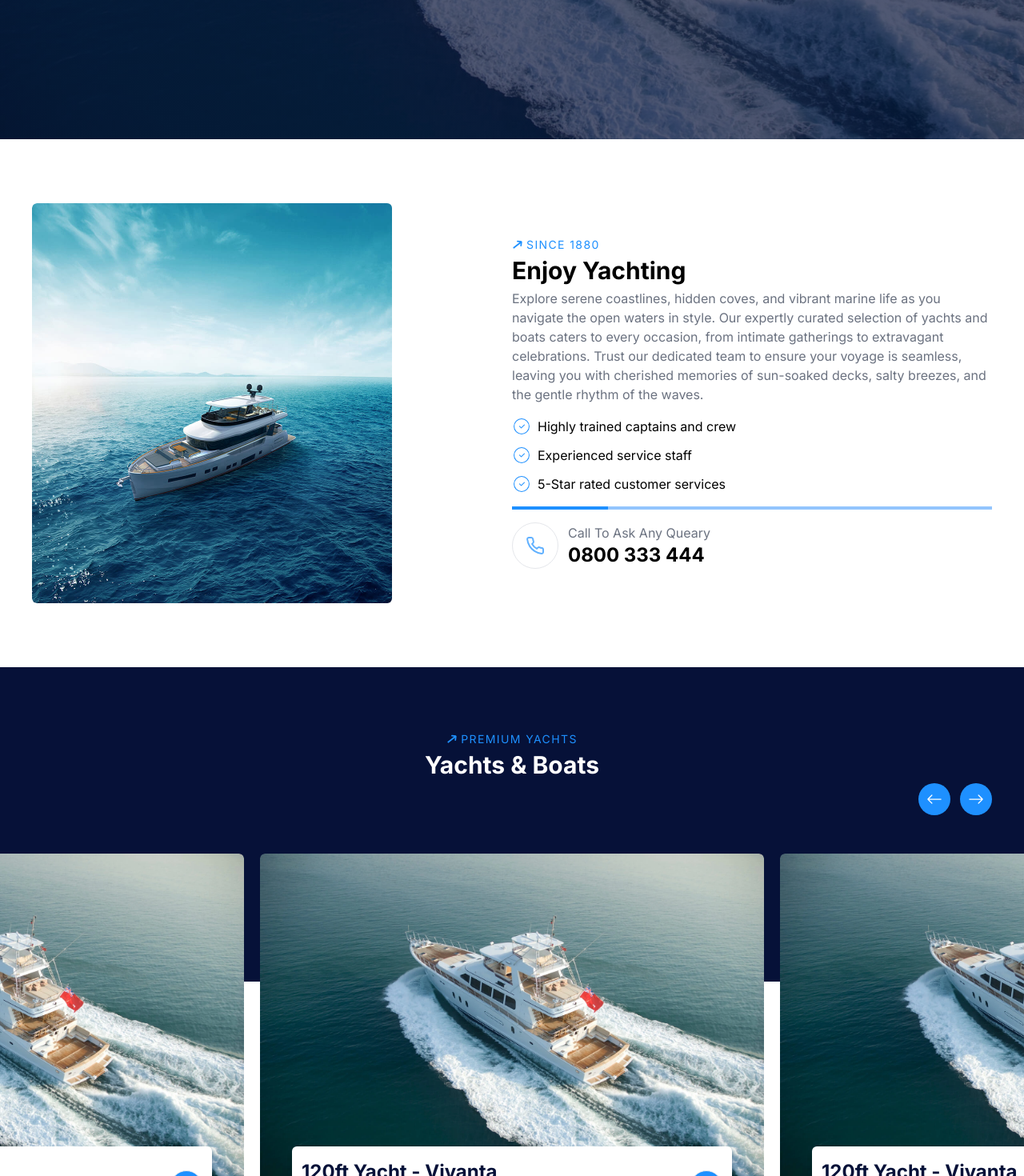
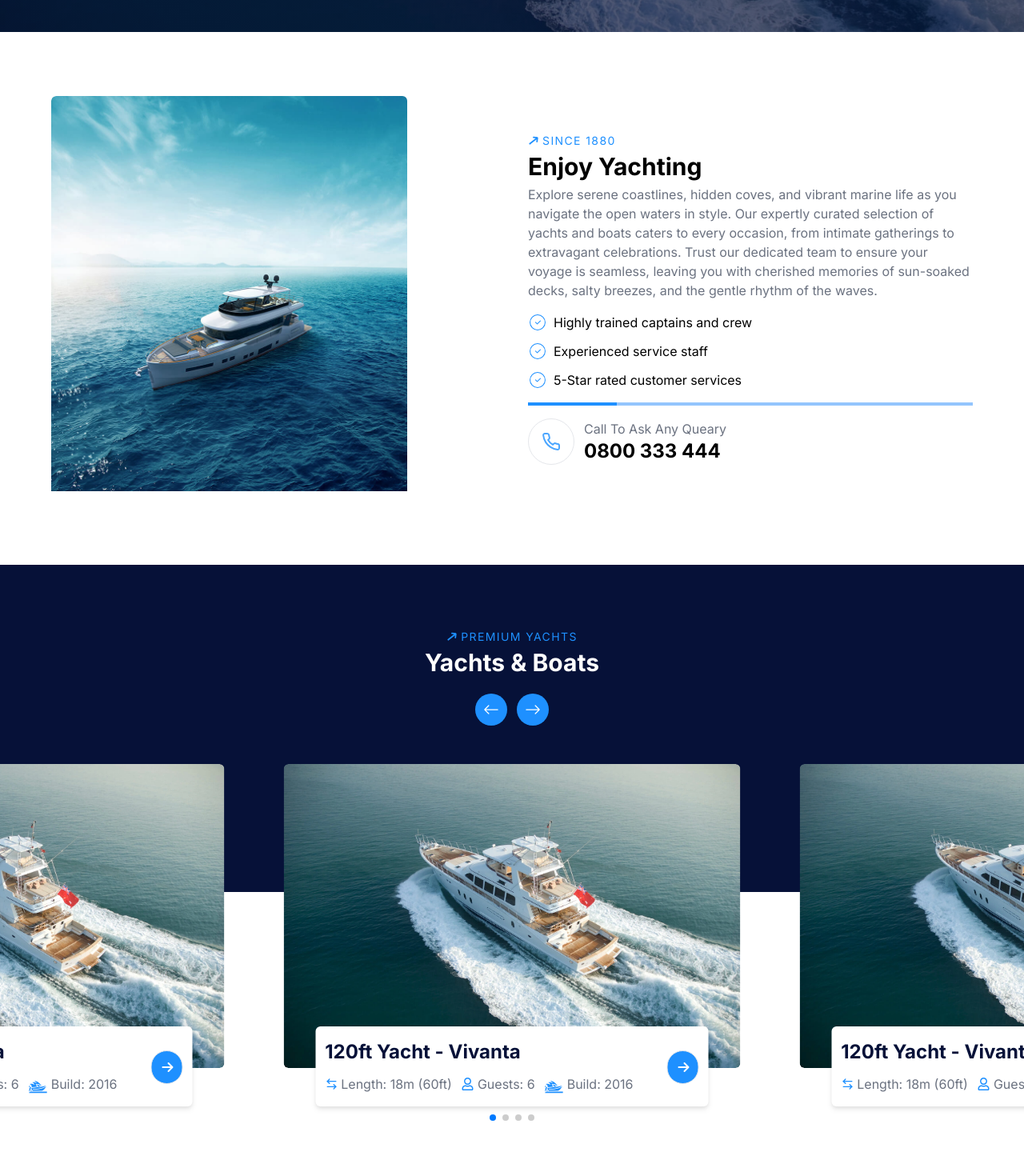
Before and after one commit to mdrobin45/yacht-renter, a Next.js app: page / in a window 1280 px wide. Shown: the part 680-2150 px from the top of the page at 80% size. Built offline with nearby package versions, Linux system fonts and the light colour scheme.

Commit message:
fix responsive issue

```diff
--- a/src/app/components/global/container/container.js
+++ b/src/app/components/global/container/container.js
@@ -1,6 +1,6 @@
 const Container = ({ children }) => {
    return (
-      <div className="w-[320px] md:w-[720px] lg:w-[1200px] mx-auto">
+      <div className="w-[320px] md:w-[720px] lg:px-6 lg:w-[1200px] mx-auto ">
          {children}
       </div>
    );
--- a/src/app/components/global/footer/contactCard/contactCard.js
+++ b/src/app/components/global/footer/contactCard/contactCard.js
@@ -18,7 +18,9 @@ const ContactCard = ({ icon, heading, text }) => {
       <div className="flex items-center gap-2">
          <div className="bg-primary rounded-full p-4">{renderIcon()}</div>
          <div>
-            <h2 className="text-xl font-bold text-white">{heading}</h2>
+            <h2 className="md:text-md text-xl font-bold text-white">
+               {heading}
+            </h2>
             <p className="text-gray-300">{text}</p>
          </div>
       </div>
--- a/src/app/components/global/footer/footer.js
+++ b/src/app/components/global/footer/footer.js
@@ -8,7 +8,7 @@ const Footer = () => {
    return (
       <section className="bg-secondary pt-32 pb-7">
          <Container>
-            <div className="flex flex-col md:flex-row md:items-center gap-y-4 md:gap-y-0 justify-between border-blue-950 border-2 rounded-md p-6">
+            <div className="flex flex-col md:flex-row md:items-center gap-y-4 md:gap-x-4 md:gap-y-0 justify-between border-blue-950 border-2 rounded-md p-6">
                <ContactCard
                   icon="phone"
                   heading="Call Now"
--- a/src/app/components/global/header/header.js
+++ b/src/app/components/global/header/header.js
@@ -6,7 +6,7 @@ import logoDark from "/public/images/logo-dark.svg";
 
 const Header = () => {
    return (
-      <section className="border-b">
+      <section className="border-b hidden">
          <Container className="border">
             <div className="flex py-6 items-center justify-between">
                <div>
--- a/src/app/components/homeComponents/about/about.js
+++ b/src/app/components/homeComponents/about/about.js
@@ -8,17 +8,17 @@ import aboutThumbnail from "/public/images/about4.jpg";
 const About = () => {
    return (
       <Container>
-         <section className="flex flex-col md:flex-row items-center justify-between py-20">
-            <div className="w-full md:w-2/4 pb-6 md:pb-0 overflow-hidden rounded-md">
+         <section className="flex flex-col lg:flex-row items-center justify-between py-20 gap-x-10">
+            <div className="w-full lg:w-2/4 pb-6 md:pb-0 overflow-hidden rounded-md">
                <Image
-                  className="rounded-md hover:scale-95 duration-300 transition-all"
+                  className="rounded-md w-full lg:w-[80%] pb-3 hover:scale-95 duration-300 transition-all"
                   width={450}
                   height={600}
                   src={aboutThumbnail.src}
                   alt="about"
                />
             </div>
-            <div className="w-full md:w-2/4">
+            <div className="w-full lg:w-2/4">
                <SubHeading>SINCE 1880</SubHeading>
                <h2 className="text-h2 font-bold">Enjoy Yachting</h2>
                <p className="text-gray-500">
--- a/src/app/components/homeComponents/activities/activities.js
+++ b/src/app/components/homeComponents/activities/activities.js
@@ -7,11 +7,11 @@ import paraSailingImg from "/public/images/para-sailing.jpg";
 
 const Activities = () => {
    return (
-      <section className="bg-[#F0F8FF] py-32">
+      <section className="bg-[#F0F8FF] py-8 md:py-20 lg:py-32">
          <Container>
             <SubHeading className="justify-center">OUR ACTIVITIES</SubHeading>
             <h2 className="text-h2 text-center font-bold">Water Sports</h2>
-            <div className="flex flex-col md:flex-row md:items-center justify-between gap-4 pt-10">
+            <div className="flex flex-col lg:flex-row md:items-center justify-between gap-4 pt-10">
                <div>
                   <Image
                      className="rounded"
@@ -21,7 +21,7 @@ const Activities = () => {
                      height={1100}
                   />
                </div>
-               <div className="bg-white p-6 md:-ml-32 rounded-md">
+               <div className="bg-white p-6 lg:-ml-32 rounded-md">
                   <h2 className="text-h2 font-bold">Para Sailing</h2>
                   <p className="text-gray-500 pt-3">
                      Parasailing is an exhilarating water sport that combines
--- a/src/app/components/homeComponents/premiumYacht/premiumYacht.js
+++ b/src/app/components/homeComponents/premiumYacht/premiumYacht.js
@@ -21,7 +21,7 @@ const PremiumYacht = () => {
                   PREMIUM YACHTS
                </SubHeading>
                <h2 className="text-h2 text-white font-bold">Yachts & Boats</h2>
-               <div className="flex -mt-10 items-center justify-center md:mt-0 md:justify-end gap-3">
+               <div className="flex mt-4 items-center justify-center gap-3">
                   <span
                      onClick={() => swiperRef.current?.slidePrev()}
                      className="bg-primary text-white text-xl flex flex-col items-center justify-center h-10 w-10 cursor-pointer rounded-full">
@@ -35,19 +35,19 @@ const PremiumYacht = () => {
                </div>
             </Container>
          </div>
-         <div className=" -mt-40 mb-32 px-8 md:px-0">
+         <div className=" -mt-40 mb-8 md:mb-20 lg:mb-32 md:px-0">
             <Swiper
-               className="h-[27rem] md:h-[47rem]"
+               className="min-h-[27rem]"
                breakpoints={{
                   640: {
                      slidesPerView: 1,
                   },
-                  768: {
+                  982: {
                      slidesPerView: 2,
                   },
                }}
                centeredSlides={true}
-               spaceBetween={20}
+               spaceBetween={10}
                loop={true}
                pagination={{
                   clickable: true,
--- a/src/app/components/homeComponents/premiumYacht/yachtSlide/yachtSlide.js
+++ b/src/app/components/homeComponents/premiumYacht/yachtSlide/yachtSlide.js
@@ -9,7 +9,7 @@ import bg from "/public/images/banner.webp";
 const YachtSlide = () => {
    return (
       <>
-         <div className="relative mx-auto mb-20 w-full">
+         <div className="relative mx-auto mb-20 w-[90%]">
             <div className="overflow-hidden rounded-md">
                <Image
                   className="rounded-md w-full hover:scale-105 duration-300 transition-all"
@@ -19,7 +19,7 @@ const YachtSlide = () => {
                   height={600}
                />
             </div>
-            <div className="absolute drop-shadow-md flex flex-col md:flex-row md:items-center justify-between mx-10 left-0 right-0 -bottom-40 md:-bottom-12 bg-white py-4 px-3 rounded-md">
+            <div className="absolute drop-shadow-md flex flex-col md:flex-row md:items-center justify-between mx-3 md:mx-10 left-0 right-0 -bottom-40 md:-bottom-12 bg-white py-4 px-3 rounded-md">
                <div>
                   <div>
                      <h3 className="text-secondary font-bold text-xl md:text-2xl">
@@ -27,7 +27,7 @@ const YachtSlide = () => {
                      </h3>
                      <div className="flex items-center gap-3"></div>
                   </div>
-                  <div className="flex flex-col md:flex-row md:items-center gap-4 mt-3">
+                  <div className="flex flex-col md:flex-row gap-3 mt-3">
                      <div className="flex items-center gap-1">
                         <LuArrowLeftRight className="text-primary" />
                         <p className="text-gray-500">Length: 18m (60ft)</p>
--- a/src/app/components/homeComponents/yachtType/yachtType.js
+++ b/src/app/components/homeComponents/yachtType/yachtType.js
@@ -10,14 +10,12 @@ const YachtType = () => {
       <>
          <div className="bg-secondary pt-20 pb-52 text-center">
             <Container>
-               <SubHeading className="justify-center">
-                  PREMIUM YACHTS
-               </SubHeading>
-               <h2 className="text-h2 text-white font-bold">Yachts & Boats</h2>
+               <SubHeading className="justify-center">Explore</SubHeading>
+               <h2 className="text-h2 text-white font-bold">Type of Yacht</h2>
             </Container>
          </div>
          <Container>
-            <div className="grid grid-cols-1 md:grid-cols-3 gap-4 mb-20 -mt-32">
+            <div className="grid grid-cols-1 md:grid-cols-2 lg:grid-cols-3 gap-4 mb-20 -mt-32">
                <TypeCard
                   img={yacht1.src}
                   count={1}
--- a/src/app/layout.js
+++ b/src/app/layout.js
@@ -6,8 +6,8 @@ import "./globals.css";
 const inter = Inter({ subsets: ["latin"] });
 
 export const metadata = {
-   title: "Sailcht",
-   description: "New experience with yachts",
+   title: "Sailon",
+   description: "Your sailon journey",
 };
 
 export default function RootLayout({ children }) {
```
Also changed, not shown: public/images/logo-dark.svg, public/images/logo-white.svg.
